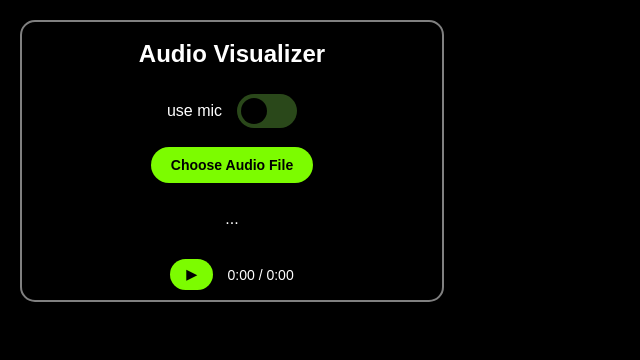
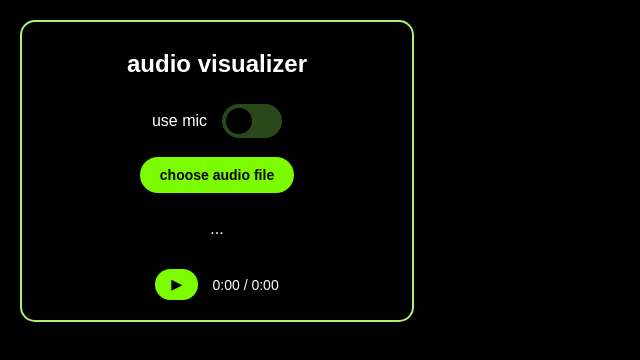
Before and after one commit to JeremySeq/WaveformProject, a plain HTML site: page index.html in a window 1280 px wide. Shown: the whole page, without its empty margins (0-640 px from the left). Drawn offline with Linux system fonts and the light colour scheme.

Commit message:
small style changes

```diff
--- a/index.html
+++ b/index.html
@@ -8,7 +8,7 @@
 </head>
 <body>
   <div class="overlay" id="overlay">
-    <h2>Audio Visualizer</h2>
+    <h2>audio visualizer</h2>
     <div class="audioInputSwitch">
       <p>use mic</p>
       <label class="switch">
@@ -19,7 +19,7 @@
 
     <div class="fileInput">
       <input type="file" id="fileInput" accept="audio/*">
-      <label for="fileInput">Choose Audio File</label>
+      <label for="fileInput">choose audio file</label>
     </div>
     <p class="fileName" id="fileName">...</p>
     <div id="customPlayer" class="player">
--- a/styles.css
+++ b/styles.css
@@ -22,15 +22,15 @@ body {
     z-index: 10;
     top: 0;
     left: 0;
-    background-color: rgba(0, 0, 0, 0.5);
-    border: 2px solid gray;
+    background-color: black;
+    border: 2px solid var(--primary-light);
     border-radius: 15px;
-    padding: 10px;
+    padding: 20px;
     margin: 20px;
     display: flex;
     flex-direction: column;
     align-items: center;
-    width: 400px;
+    width: 350px;
 }
 
 .overlay h2 {
@@ -96,10 +96,6 @@ input {
 
 input:checked + .slider {
     background-color: var(--primary);
-}
-
-input:focus + .slider {
-    box-shadow: 0 0 1px var(--primary);
 }
 
 input:checked + .slider:before {
```
